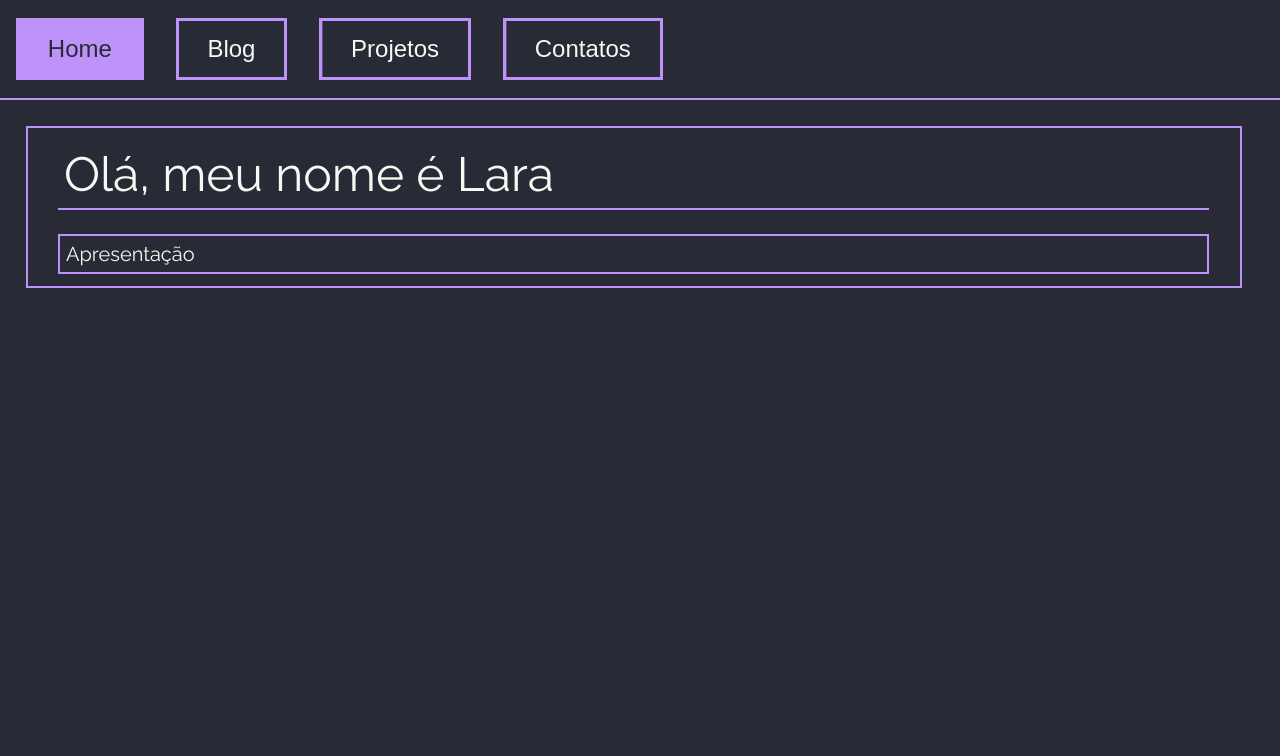
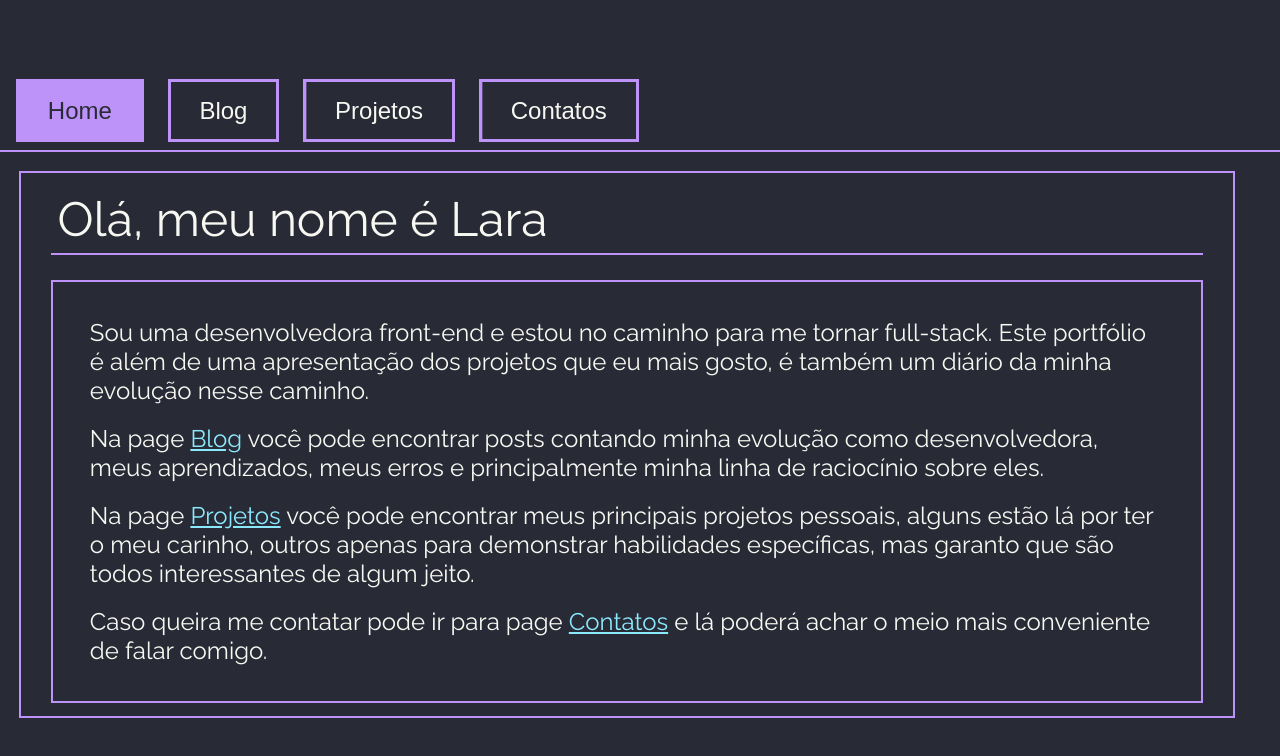
Before and after one commit to lara-vian/portfolio-lara-vian, a Next.js app: page / in a window 1280 px wide. Shown: the top 756 px of the page. Built offline with nearby package versions, Linux system fonts and the light colour scheme.

Commit message:
Fim page apresentação

```diff
--- a/src/app/page.tsx
+++ b/src/app/page.tsx
@@ -9,9 +9,23 @@ export default function Home(){
 				<S.Title>
 					Olá, meu nome é Lara
 				</S.Title>
-				<S.Text>
-					Apresentação
-				</S.Text>
+				<S.TextContainer>
+					<S.Text>
+					Sou uma desenvolvedora front-end e estou no caminho para me tornar full-stack. Este portfólio é além de uma apresentação dos projetos que eu mais gosto, é também um diário da minha evolução nesse caminho.
+					</S.Text>
+					<br/>
+					<S.Text>
+					Na page <S.Anchor href="/blog">Blog</S.Anchor> você pode encontrar posts contando minha evolução como desenvolvedora, meus aprendizados, meus erros e principalmente minha linha de raciocínio sobre eles.
+					</S.Text>
+					<br/>
+					<S.Text>
+					Na page <S.Anchor href="/projetos">Projetos</S.Anchor> você pode encontrar meus principais projetos pessoais, alguns estão lá por ter o meu carinho, outros apenas para demonstrar habilidades específicas, mas garanto que são todos interessantes de algum jeito.
+					</S.Text>
+					<br/>
+					<S.Text>
+					Caso queira me contatar pode ir para page <S.Anchor href="/contatos">Contatos</S.Anchor> e lá poderá achar o meio mais conveniente de falar comigo.
+					</S.Text>
+				</S.TextContainer>
 			</S.Container>
 		</Background>
 	)
--- a/src/style/components/background.ts
+++ b/src/style/components/background.ts
@@ -1,6 +1,10 @@
 import styled from "styled-components";
 
 export const Background = styled.div`
+	display: flex;
+	flex-direction: column;
+	justify-content: center;
+	align-items: start;
 	background-color: ${props=>props.theme.preto};
 	height: 100vh;
 	width: 100vw;
@@ -10,14 +14,14 @@ export const NavBar = styled.nav`
 	flex-direction: row;
 	justify-content: left;
 	align-items: center;
-	height: 12.5%;
+	height: auto;
 	width: 100%;
 	background-color: ${props=>props.theme.preto};
 	border-bottom: 0.15rem solid ${props=>props.theme.roxo};
 `
 export const Button = styled.button<{$active:boolean}>`
 	display: inline-block;
-	margin: 1rem;
+	margin: 1rem 0.5rem 0.5rem 1rem;
 	padding: 0.9rem 1.8rem;
 	font-size: 1.5rem;
 	color: ${props=> props.$active ? props.theme.preto : props.theme.branco};
--- a/src/style/home.ts
+++ b/src/style/home.ts
@@ -3,7 +3,7 @@ import styled from "styled-components";
 export const Container = styled.div`
 	height: auto;
 	width: 95%;
-	margin: 2%;
+	margin: 1.5%;
 	display: flex;
 	flex-direction: column;
 	justify-content: start;
@@ -19,12 +19,19 @@ export const Title = styled.div`
 	font-size: 3rem;
 	color: ${props=>props.theme.branco};
 `
-export const Text = styled.div`
+export const TextContainer = styled.div`
 	height: auto;
 	width: 95%;
 	margin: 1%;
-	padding: 0.5%;
+	padding: 3%;
 	border: 0.15rem solid ${props=>props.theme.roxo};
-	font-size: 1.25rem;
+`
+export const Text = styled.p`
+	font-size: 1.5rem;
 	color: ${props=>props.theme.branco};
 `
+export const Anchor = styled.a`
+	font-size: 1.5rem;
+	color: ${props=>props.theme.ciano};
+	text-decoration: underline;
+`
```
